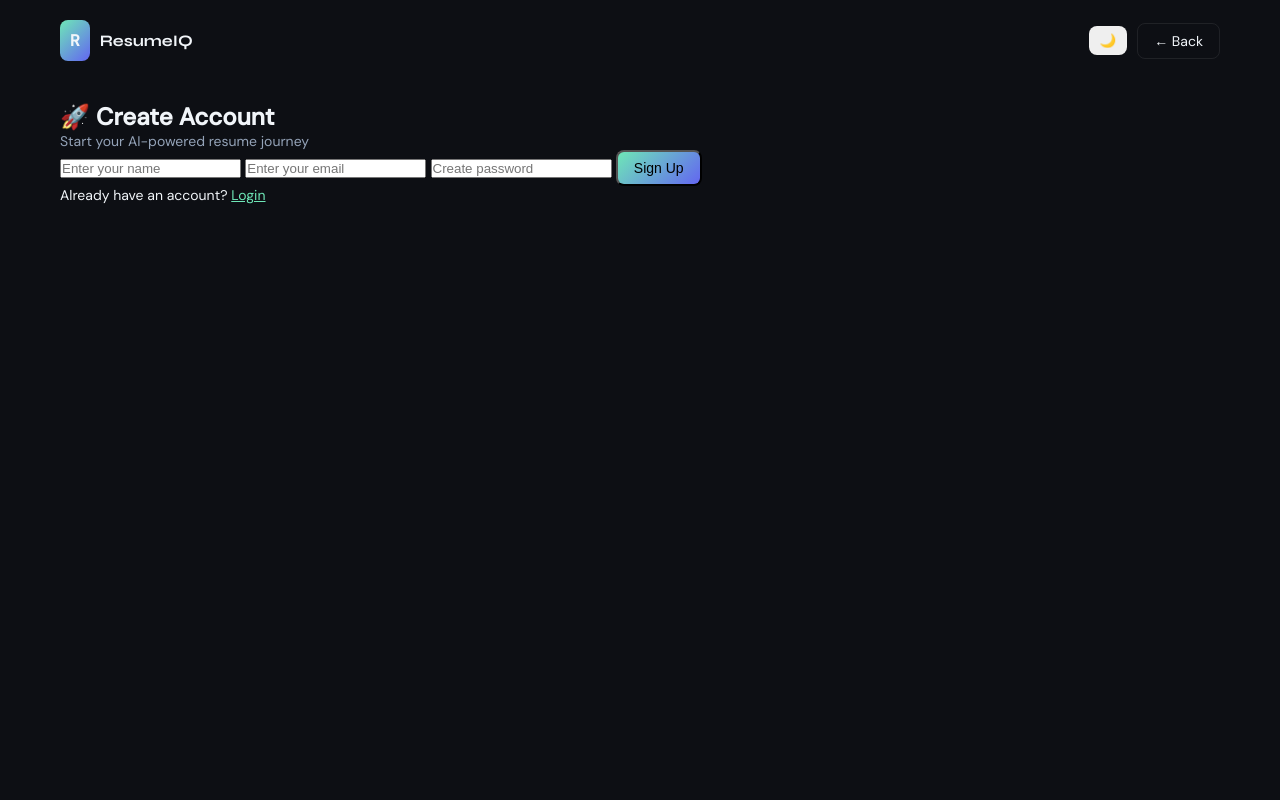
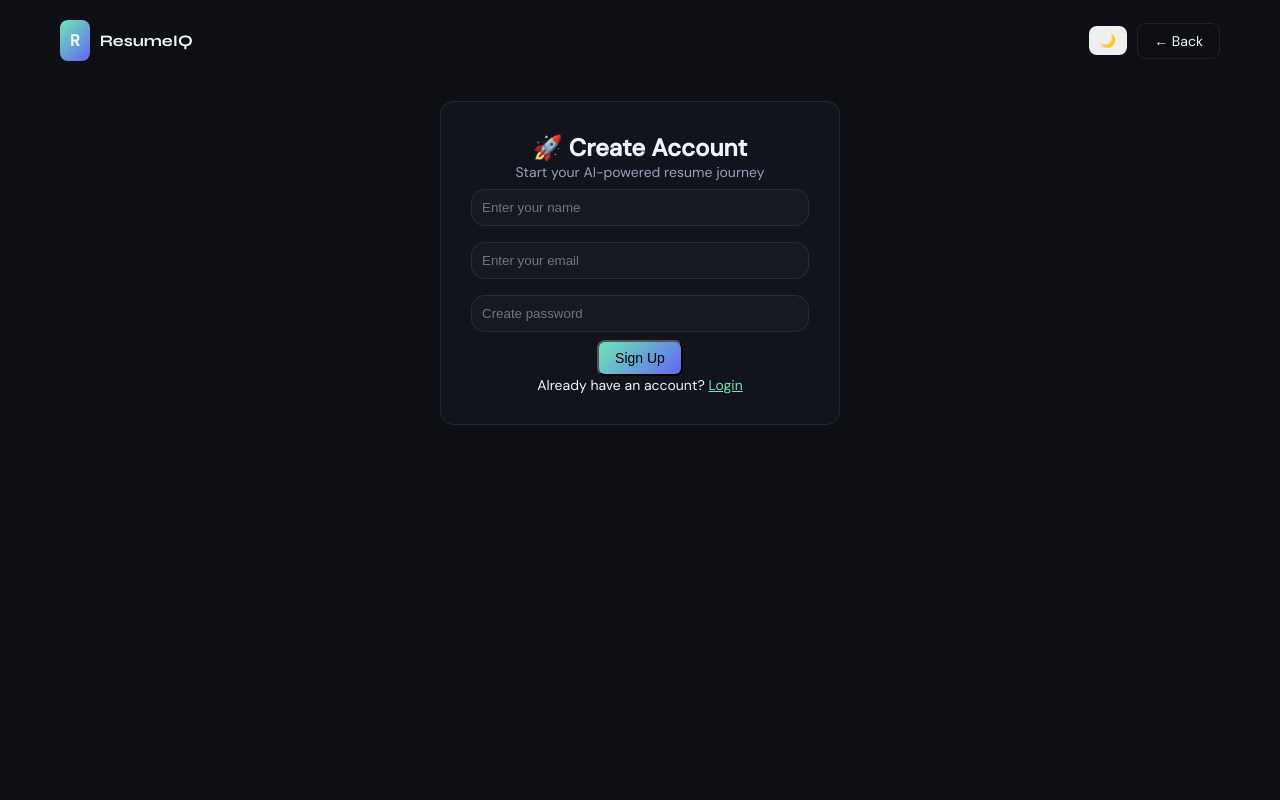
Before and after one commit to Suhas-H-N/ResumeScreener, a Flask app: template templates/signup.html in a window 1280 px wide. Run offline with Flask 3, Linux system fonts and the light colour scheme; the template is opened without the code that fills it, so the values that code supplies are empty.

Commit message:
Final UI upgrade with glass effect and theme fix

```diff
--- a/static/style.css
+++ b/static/style.css
@@ -1,4 +1,3 @@
-
 /* ───────── RESET ───────── */
 * {
   margin: 0;
@@ -9,8 +8,8 @@
 /* ───────── ROOT VARIABLES ───────── */
 :root {
   --bg: #0d0f14;
-  --surface: #13161e;
-  --surface-alt: #191c26;
+  --surface: rgba(19,22,30,0.8);
+  --surface-alt: rgba(25,28,38,0.8);
   --border: rgba(255,255,255,0.08);
 
   --text-primary: #f1f5f9;
@@ -18,16 +17,20 @@
 
   --accent: #6ee7b7;
   --accent-2: #6366f1;
-  --danger: #ef4444;
 
-  --radius: 12px;
+  --radius: 14px;
 
   --font-main: 'DM Sans', sans-serif;
   --font-head: 'Syne', sans-serif;
 }
 
-/* LIGHT MODE */
-body.light {
+/* 🌙 DARK MODE (default already) */
+body.dark-mode {
+  background: var(--bg);
+}
+
+/* ☀️ LIGHT MODE */
+body.light-mode {
   --bg: #f8fafc;
   --surface: #ffffff;
   --surface-alt: #f1f5f9;
@@ -43,6 +46,7 @@ body {
   background: var(--bg);
   color: var(--text-primary);
   min-height: 100vh;
+  transition: all 0.3s ease;
 }
 
 /* ───────── BACKGROUND ───────── */
@@ -128,11 +132,16 @@ body {
   border-radius: 8px;
   text-decoration: none;
   font-size: 14px;
+  transition: 0.3s;
 }
 
 .btn-primary {
   background: linear-gradient(135deg, var(--accent), var(--accent-2));
   color: black;
+}
+
+.btn-primary:hover {
+  opacity: 0.9;
 }
 
 .btn-secondary {
@@ -155,12 +164,13 @@ body {
   gap: 20px;
 }
 
-/* ───────── PANEL ───────── */
+/* ───────── PANEL (GLASS EFFECT) ───────── */
 .panel {
   background: var(--surface);
   padding: 20px;
   border-radius: var(--radius);
   border: 1px solid var(--border);
+  backdrop-filter: blur(12px);
 }
 
 /* ───────── FORM ───────── */
@@ -179,10 +189,11 @@ body {
   padding: 20px;
   text-align: center;
   border-radius: var(--radius);
+  transition: 0.3s;
 }
 
-.file-input {
-  display: none;
+.upload-zone.dragover {
+  border-color: var(--accent);
 }
 
 /* ───────── TEXTAREA ───────── */
@@ -201,18 +212,20 @@ body {
   padding: 12px;
   border-radius: var(--radius);
   border: none;
-  background: var(--accent);
+  background: linear-gradient(135deg, var(--accent), var(--accent-2));
+  color: black;
   cursor: pointer;
+  transition: 0.3s;
+}
+
+.analyze-btn:hover {
+  transform: translateY(-2px);
 }
 
 /* ───────── RESULTS ───────── */
 .empty-state {
   text-align: center;
   color: var(--text-secondary);
-}
-
-.loader-wrap {
-  text-align: center;
 }
 
 .scores-row {
@@ -242,6 +255,28 @@ body {
   border-radius: 6px;
 }
 
+/* ───────── AUTH PAGES ───────── */
+.auth-page {
+  max-width: 400px;
+  margin: auto;
+  background: var(--surface);
+  padding: 30px;
+  border-radius: var(--radius);
+  border: 1px solid var(--border);
+  backdrop-filter: blur(12px);
+  text-align: center;
+}
+
+.auth-page input {
+  width: 100%;
+  padding: 10px;
+  margin: 8px 0;
+  border-radius: var(--radius);
+  border: 1px solid var(--border);
+  background: var(--surface-alt);
+  color: var(--text-primary);
+}
+
 /* ───────── FOOTER ───────── */
 .site-footer {
   margin-top: 40px;
```
